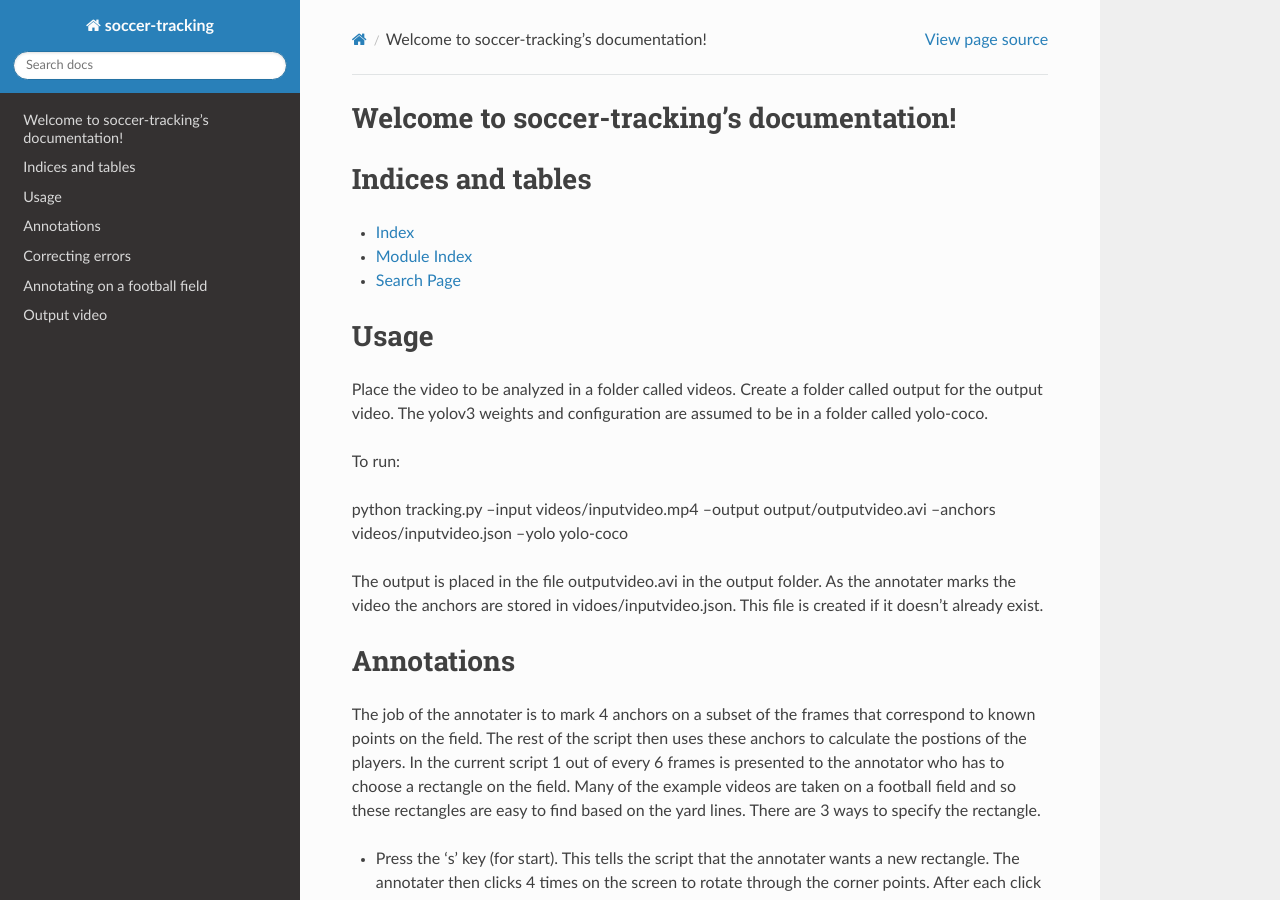
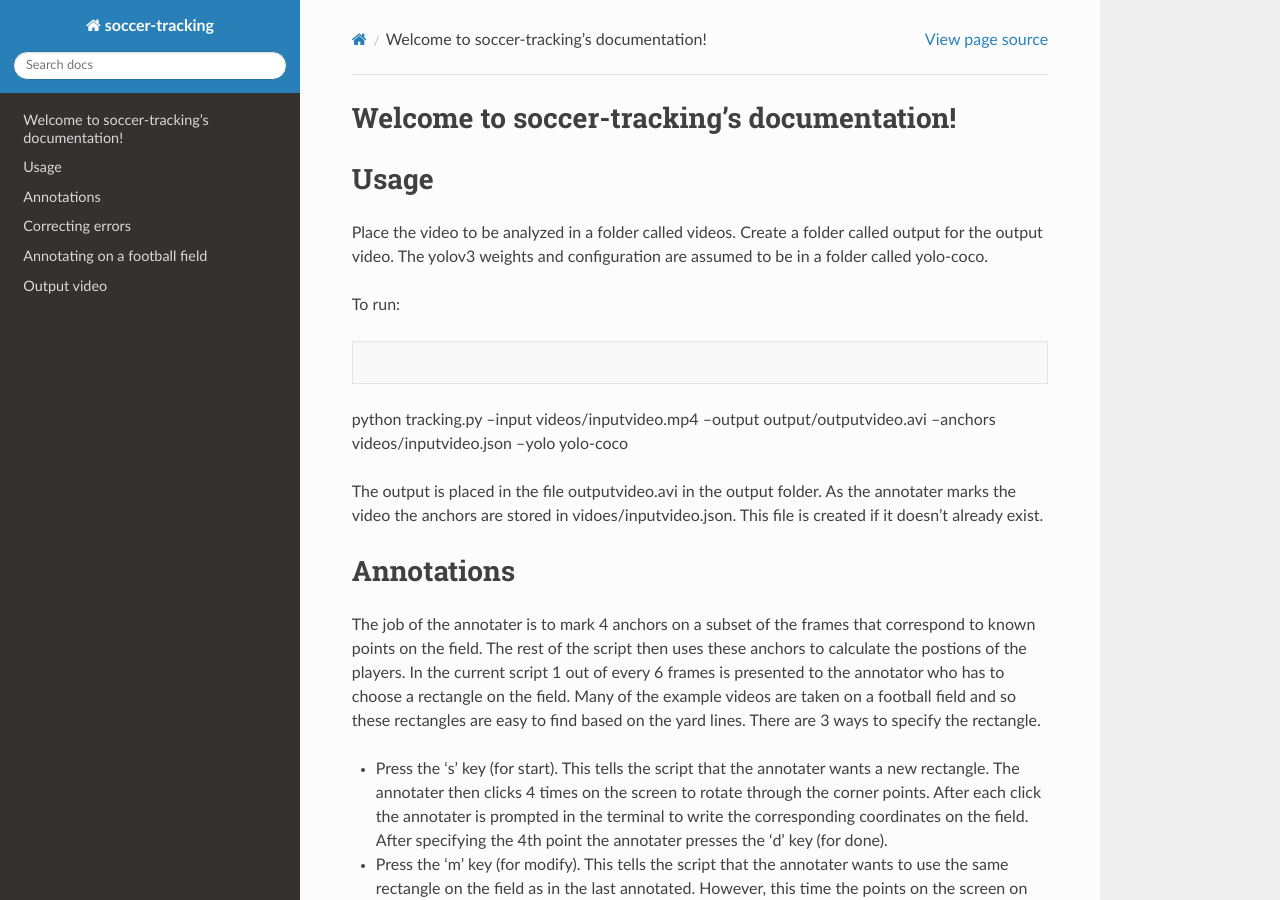
Before and after one commit to stephen-d-r-andrews/soccer-tracking, a Sphinx documentation site: the page built from docs/index.rst, in a window 1280 px wide and 900 px high. Built offline with Sphinx 7.4.7 and the Read the Docs theme 2.0.0, drawn with Linux system fonts in a browser that asks for light colours.

Commit message:
Put instructions for running code in a code block

```diff
--- a/docs/index.rst
+++ b/docs/index.rst
@@ -11,20 +11,14 @@
    :caption: Contents:
 
 
-
-Indices and tables
-==================
-
-* :ref:`genindex`
-* :ref:`modindex`
-* :ref:`search`
-
 Usage
 =====
 
 Place the video to be analyzed in a folder called videos. Create a folder called output for the output video. The yolov3 weights and configuration are assumed to be in a folder called yolo-coco.
 
 To run:
+
+.. code-block:: bash
 
 python tracking.py --input videos/inputvideo.mp4 --output output/outputvideo.avi --anchors videos/inputvideo.json --yolo yolo-coco
 
```
